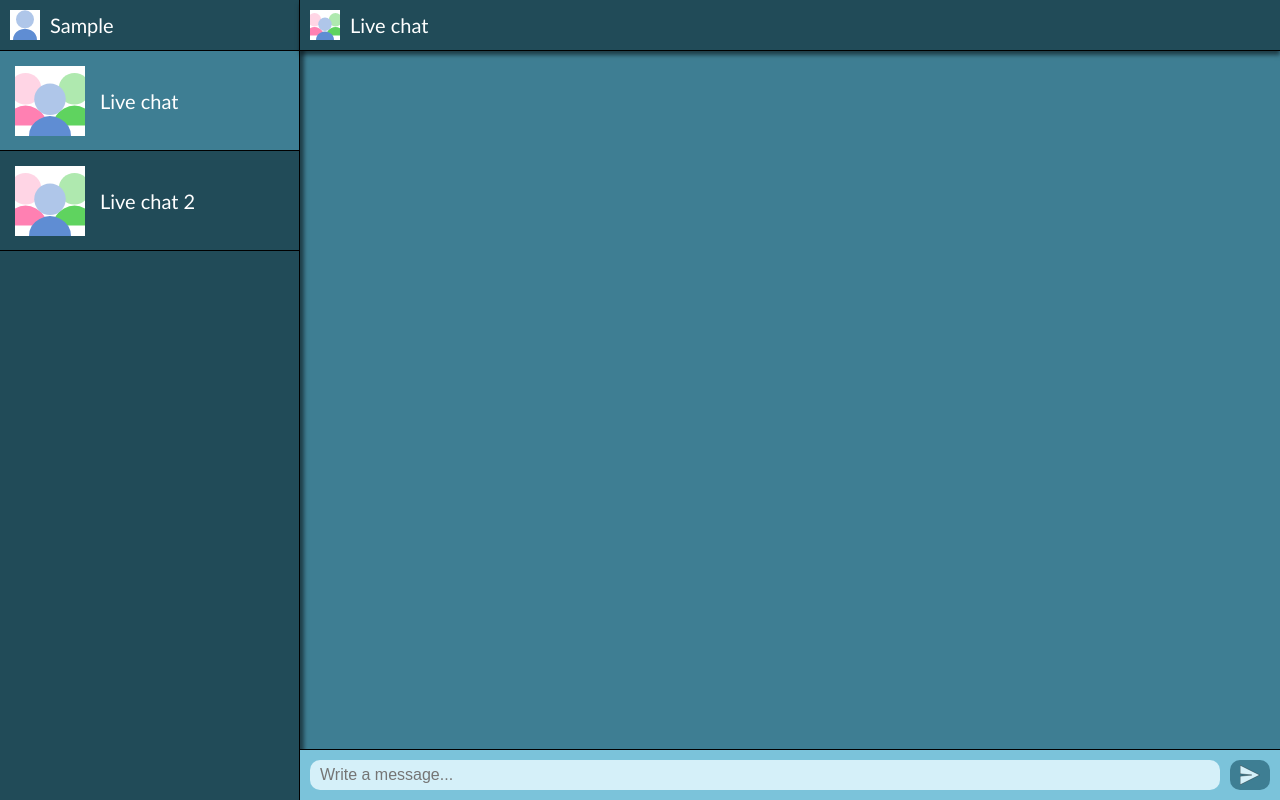
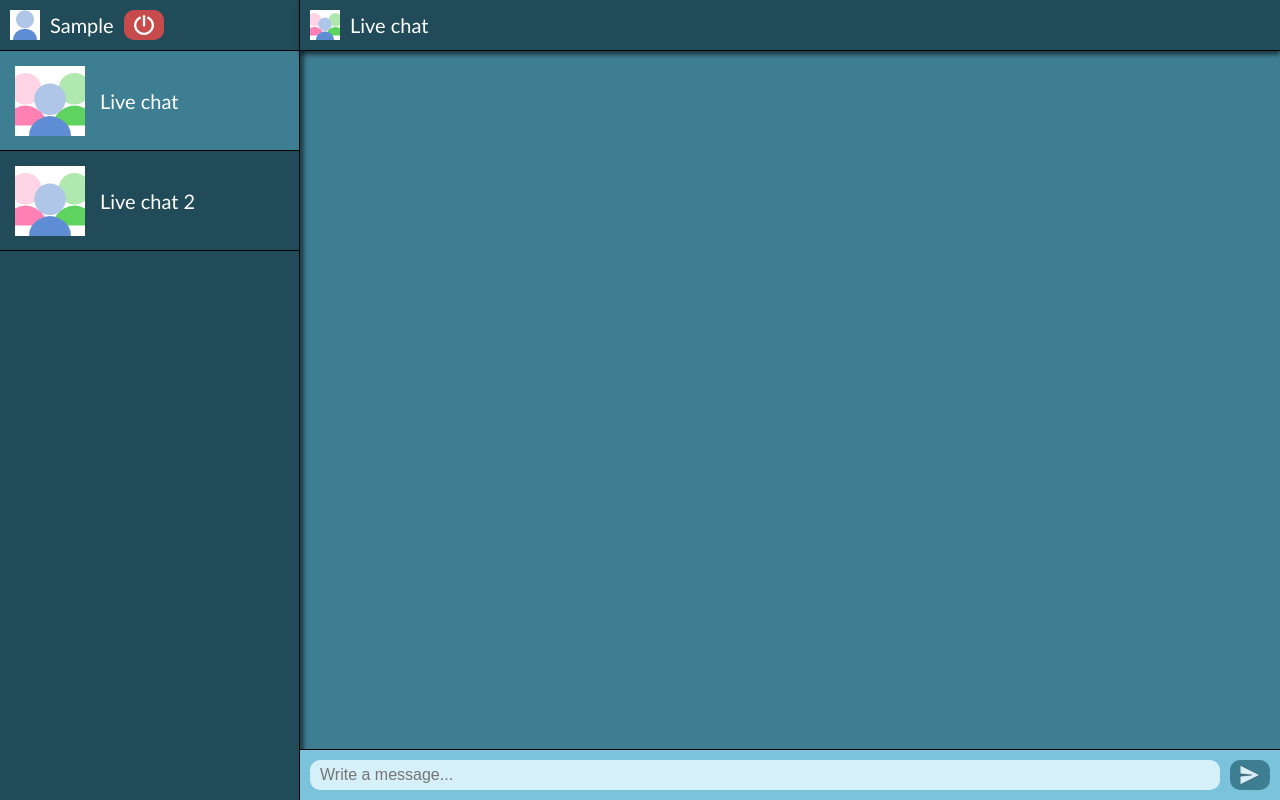
Before and after one commit to OnixFang/re-chatjs, a React (Create React App) app: page / in a window 1280 px wide. Both pictures are taken after typing "Sample" into the empty fields and a click on the input "Login". Built offline with nearby package versions, Linux system fonts and the light colour scheme; no server answers.

Commit message:
Setup user connection and logout

```diff
--- a/src/components/App.jsx
+++ b/src/components/App.jsx
@@ -15,7 +15,15 @@ export default class App extends React.Component {
     this.setState({ user: { username } });
   };
 
+  handleLogout = () => {
+    this.setState({ user: null });
+  };
+
   render() {
-    return this.state.user ? <Chat user={this.state.user} /> : <Login onLogin={this.handleLogin} />;
+    return this.state.user ? (
+      <Chat user={this.state.user} onLogout={this.handleLogout} />
+    ) : (
+      <Login onLogin={this.handleLogin} />
+    );
   }
 }
--- a/src/components/Chat.jsx
+++ b/src/components/Chat.jsx
@@ -1,22 +1,26 @@
-import { useRef } from 'react';
+import { useRef, useEffect } from 'react';
 import { io } from 'socket.io-client';
 const endpoint = 'http://rechatjsapi:9010';
 let socket;
 
 export default function Chat(props) {
-  // componentDidMount() {
-  //   try {
-  //     socket = io(endpoint, { transports: ['websocket'] });
+  useEffect(() => {
+    try {
+      socket = io(endpoint, { transports: ['websocket'] });
+      socket.emit('set user', props.user);
 
-  //     socket.emit('set user', this.state.user);
-  //   } catch (error) {
-  //     console.log(error);
-  //   }
-  // }
+      socket.on('user connected', (payload) => {
+        console.log(payload);
+      });
+    } catch (error) {
+      console.log(error);
+    }
 
-  // componentWillUnmount() {
-  //   socket.disconnect();
-  // }
+    // Unmount function
+    return () => {
+      socket.disconnect();
+    };
+  }, []);
 
   const message = useRef();
 
@@ -33,6 +37,9 @@ export default function Chat(props) {
         <div className="user-info">
           <img className="user-image" src="./assets/user.svg" alt="User image" />
           <span className="username">{props.user.username}</span>
+          <button className="btn red icon-btn" onClick={props.onLogout}>
+            <span className="icon power"></span>
+          </button>
         </div>
         <div className="chat-room active">
           <img className="room-image" src="./assets/group.svg" alt="Room image" />
--- a/src/index.scss
+++ b/src/index.scss
@@ -5,6 +5,7 @@ $blue: #7bc3da;
 $light-blue: #d5f0f9;
 $dark-blue: #3e7e93;
 $darker-blue: #214b58;
+$red: #c84b4b;
 
 // Shared styles
 $chat-room-border: 1px solid #000;
@@ -56,6 +57,10 @@ button {
   &.send {
     background-image: url("./assets/send.svg");
   }
+
+  &.power {
+    background-image: url("./assets/power.svg");
+  }
 }
 
 // ======================================================================================
@@ -86,6 +91,10 @@ body {
   outline: none;
   cursor: pointer;
   @include color-hover-effect();
+
+  &.red {
+    @include color-hover-effect($red);
+  }
 
   &.icon-btn {
     font-size: 0;
@@ -155,13 +164,14 @@ body {
       padding: 10px;
       border-bottom: $chat-room-border;
 
-      .username {
-        color: #fff;
-      }
-
       .user-image {
         width: 30px;
         height: 30px;
+        margin-right: 10px;
+      }
+
+      .username {
+        color: #fff;
         margin-right: 10px;
       }
     }
```
Also changed, not shown: src/assets/power.svg (added).
